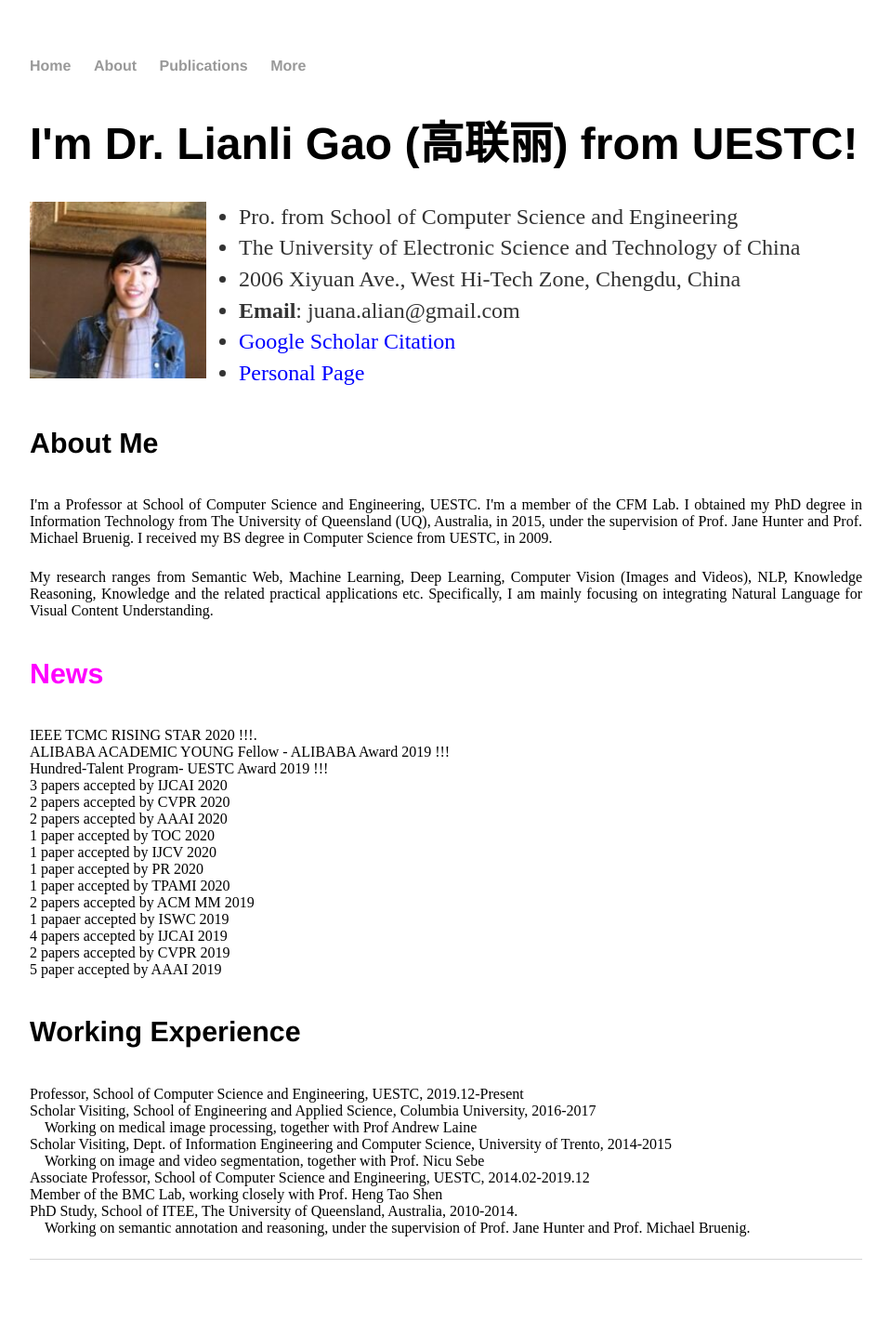
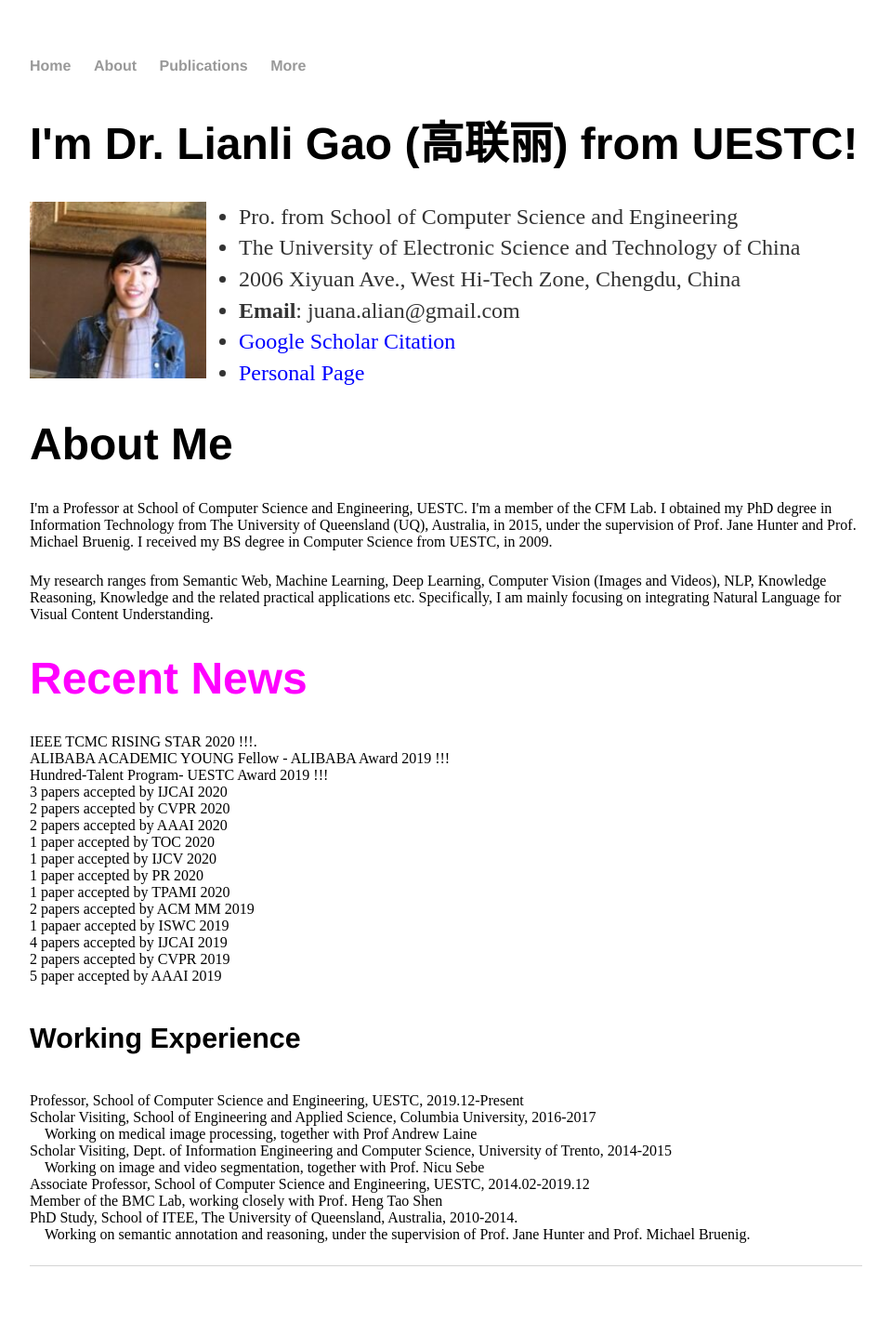
Before and after one commit to lianliGao/lianligao.github.io, a Jekyll site: the page built from index.html, in a window 1280 px wide. Shown: the whole page at 93% size, without its empty margins (160-1119 px from the left). Built offline with Jekyll 4.4.1, drawn with Linux system fonts in a browser that asks for light colours.

Commit message:
Update index.html

```diff
--- a/index.html
+++ b/index.html
@@ -18,13 +18,13 @@
 			</div>
 
 <div class="about">
-			<h4>About Me</h4>
-			<p><div style="text-align:justify;"> I'm a Professor at School of Computer Science and Engineering, UESTC. I'm a member of the CFM Lab. I obtained my PhD degree in Information Technology from The University of Queensland (UQ), Australia, in 2015, under the supervision of Prof. Jane Hunter and Prof. Michael Bruenig. I received my BS degree in Computer Science from UESTC, in 2009. </div></p>
+			<h1>About Me</h1>
+			<p><div > I'm a Professor at School of Computer Science and Engineering, UESTC. I'm a member of the CFM Lab. I obtained my PhD degree in Information Technology from The University of Queensland (UQ), Australia, in 2015, under the supervision of Prof. Jane Hunter and Prof. Michael Bruenig. I received my BS degree in Computer Science from UESTC, in 2009. </div></p>
                         <p></p>
-                        <p> <div style="text-align:justify;">My research ranges from Semantic Web, Machine Learning, Deep Learning, Computer Vision (Images and Videos), NLP, Knowledge Reasoning, Knowledge and the related practical applications etc.  Specifically, I am mainly focusing on integrating Natural Language for Visual Content Understanding. </div> </p<h2>
+                        <p> <div >My research ranges from Semantic Web, Machine Learning, Deep Learning, Computer Vision (Images and Videos), NLP, Knowledge Reasoning, Knowledge and the related practical applications etc.  Specifically, I am mainly focusing on integrating Natural Language for Visual Content Understanding. </div> </p<h2>
 
-<h4 style="color:rgb(255,0,255);">News</h4>
-<p><div style="text-align:justify;">
+<h1 style="color:rgb(255,0,255);"> Recent News</h1>
+<p><div>
 	<font color="#000000" >IEEE TCMC RISING STAR 2020 !!!.</font><br>
 	<font color="#000000" >ALIBABA ACADEMIC YOUNG Fellow - ALIBABA Award 2019 !!!</font><br>
 	<font color="#000000" >Hundred-Talent Program- UESTC Award 2019 !!!</font><br>
```
